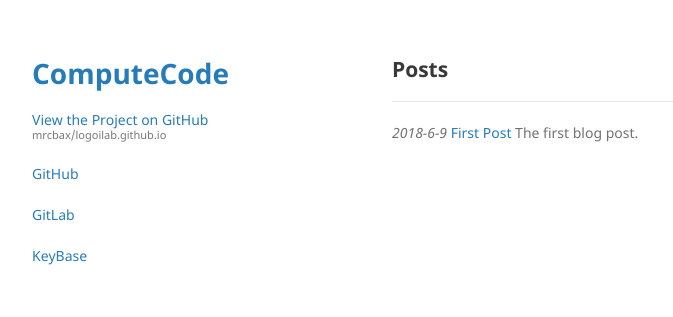
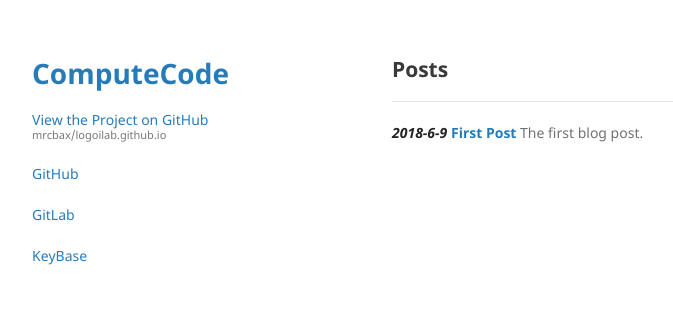
Before and after one commit to mrcbax/logoilab.github.io, a Jekyll site: the page built from index.md, in a window 1280 px wide. Shown: the top 317 px of the page, without its empty margins (178-851 px from the left). Built offline with Jekyll 4.4.1, drawn with Linux system fonts in a browser that asks for light colours; the repository's description, which GitHub fills in, is left out.

Commit message:
formatting

```diff
--- a/index.md
+++ b/index.md
@@ -6,5 +6,5 @@ author: Chad Baxter
 Posts
 ---
 <hr>
-_2018-6-9_ [First Post](2018-06-09_1.html)
+<strong>_2018-6-9_ [First Post](2018-06-09_1.html)</strong>
 The first blog post.
```
